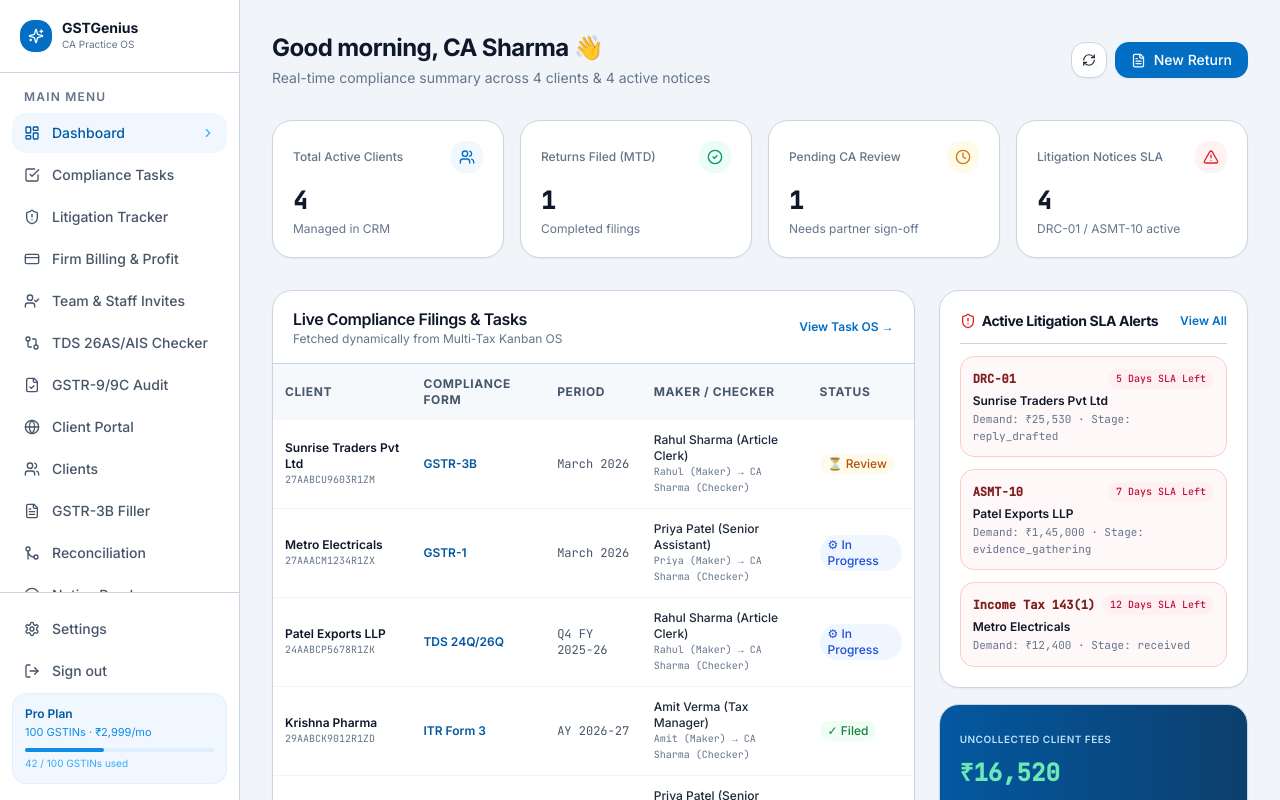
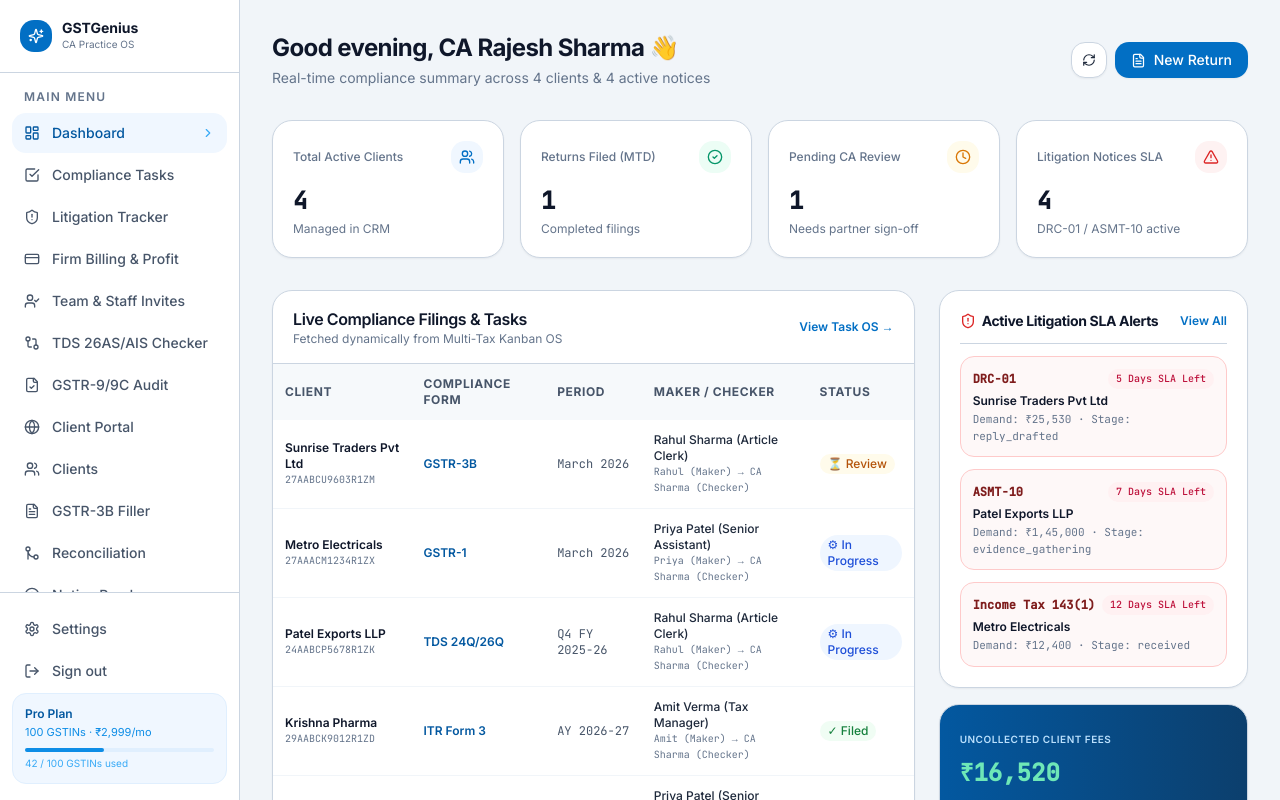
Before and after one commit to uniyalmanas/AGT-AI, a Next.js app: page /dashboard in a window 1280 px wide. Built offline with nearby package versions, Linux system fonts and the light colour scheme; no server answers.

Commit message:
feat: Make Dashboard greeting dynamic based on local time of day and active CA firm user

```diff
--- a/app/(app)/dashboard/page.tsx
+++ b/app/(app)/dashboard/page.tsx
@@ -9,6 +9,9 @@ import { CAInvoice } from "@/app/api/billing/route";
 
 export default function DashboardPage() {
   const [loading, setLoading] = useState(true);
+  const [userName, setUserName] = useState("CA Sharma");
+  const [greeting, setGreeting] = useState("Good morning");
+
   const [stats, setStats] = useState({
     totalClients: 0,
     filedCount: 0,
@@ -21,6 +24,23 @@ export default function DashboardPage() {
   const [activeNotices, setActiveNotices] = useState<LitigationNotice[]>([]);
 
   useEffect(() => {
+    // Dynamic greeting based on current time
+    const hour = new Date().getHours();
+    if (hour < 12) setGreeting("Good morning");
+    else if (hour < 17) setGreeting("Good afternoon");
+    else setGreeting("Good evening");
+
+    // Fetch active user/partner name dynamically
+    fetch("/api/team")
+      .then((r) => r.json())
+      .then((d) => {
+        if (d.members && d.members.length > 0) {
+          const partner = d.members.find((m: any) => m.role === "partner") || d.members[0];
+          if (partner?.name) setUserName(partner.name);
+        }
+      })
+      .catch(() => {});
+
     fetchDashboardData();
   }, []);
 
@@ -73,7 +93,7 @@ export default function DashboardPage() {
       <div className="flex flex-col sm:flex-row sm:items-center justify-between gap-4">
         <div>
           <h1 className="text-xl sm:text-2xl font-bold text-ink-900 flex items-center gap-2">
-            Good morning, CA Sharma 👋
+            {greeting}, {userName} 👋
           </h1>
           <p className="text-xs sm:text-sm text-ink-300 mt-1">
             Real-time compliance summary across {stats.totalClients} clients & {stats.noticeCount} active notices
```
Also changed, not shown: 1 other file (tests, documents, lock files or other folders).
